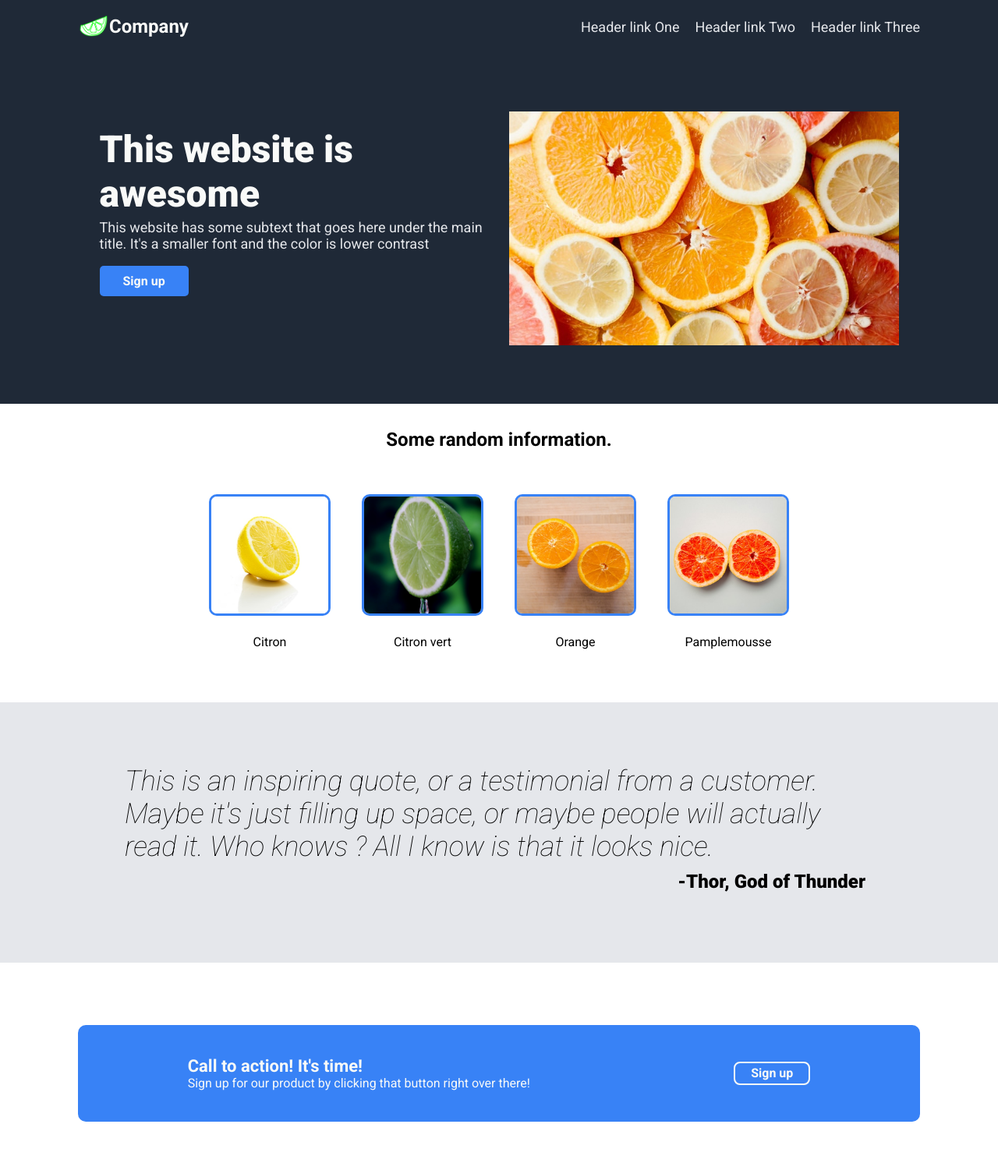
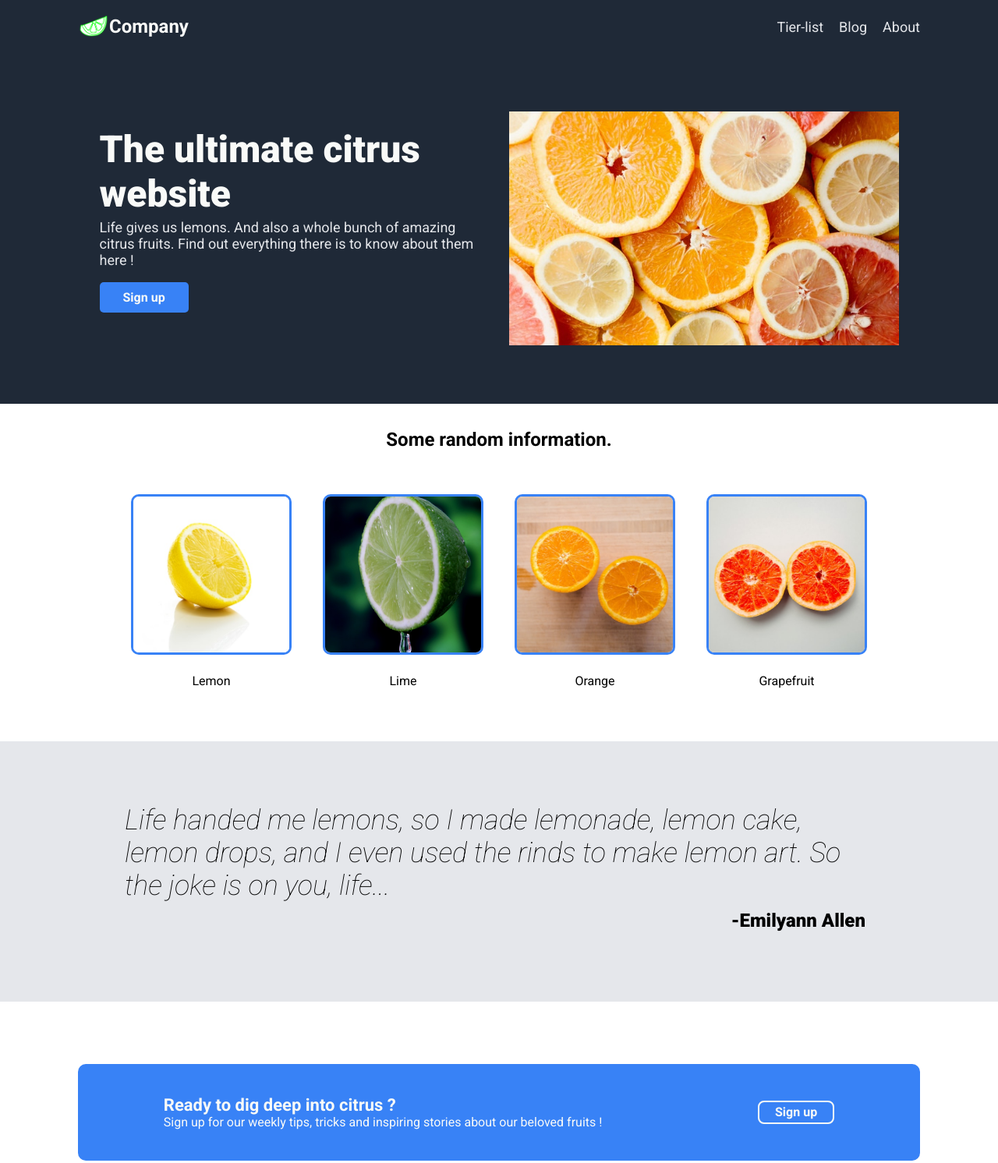
Before and after one commit to Zellrei/landing-page_1, a plain HTML site: page index.html in a window 1280 px wide. Shown: the top 1492 px of the page at 78% size. Drawn offline with Linux system fonts and the light colour scheme.

Commit message:
citrus text added

```diff
--- a/index.html
+++ b/index.html
@@ -19,17 +19,17 @@
 
 			<div class="header-right">
 				<ul>
-					<li>Header link One</li>
-					<li>Header link Two</li>
-					<li>Header link Three</li>
+					<li>Tier-list</li>
+					<li>Blog</li>
+					<li>About</li>
 				</ul>
 			</div>
 		</div>
 
 		<div class="hero">
 			<div class="hero-content">
-				<h1>This website is awesome</h1>
-				<p>This website has some subtext that goes here under the main title. It's a smaller font and the color is lower contrast</p>
+				<h1>The ultimate citrus website</h1>
+				<p>Life gives us lemons. And also a whole bunch of amazing citrus fruits. Find out everything there is to know about them here !</p>
 				<button>Sign up</button>
 			</div>
 			<div class="hero-image">
@@ -40,22 +40,22 @@
 		<div class="content-random-info">
 			<h2>Some random information.</h2>
 			<ul class="content-random-info-list-container">
-				<li><img src="images/lemon.jpg" alt="Citron"><div>Citron</div></li>
-				<li><img src="images/lime.jpg" alt="Citron vert"><div>Citron vert</div></li>
+				<li><img src="images/lemon.jpg" alt="Lemon"><div>Lemon</div></li>
+				<li><img src="images/lime.jpg" alt="Lime"><div>Lime</div></li>
 				<li><img src="images/orange.jpg" alt="Orange"><div>Orange</div></li>
-				<li><img src="images/pamp.jpg" alt="Pamplemousse"><div>Pamplemousse</div></li>
+				<li><img src="images/pamp.jpg" alt="Grapefruit"><div>Grapefruit</div></li>
 			</ul>
 		</div>
 
 		<div class="content-quote">
-			<em>This is an inspiring quote, or a testimonial from a customer. Maybe it's just filling up space, or maybe people will actually read it. Who knows ? All I know is that it looks nice.</em>
-			<span class="quote-source">-Thor, God of Thunder</span>
+			<em>Life handed me lemons, so I made lemonade, lemon cake, lemon drops, and I even used the rinds to make lemon art. So the joke is on you, life...</em>
+			<span class="quote-source">-Emilyann Allen</span>
 		</div>
 
 		<div class="cta-container">
 			<div class="cta-container-legend">
-				<h3>Call to action! It's time!</h3>
-				<p>Sign up for our product by clicking that button right over there!<p>
+				<h3>Ready to dig deep into citrus ?</h3>
+				<p>Sign up for our weekly tips, tricks and inspiring stories about our beloved fruits !<p>
 			</div>
 			<button>Sign up</button>
 		</div>
--- a/styles.css
+++ b/styles.css
@@ -145,8 +145,8 @@ button {
 .content-random-info-list-container > li > img {
 	border: 3px solid #3882F6;
 	border-radius: 10px;
-	height: 150px;
-	width: 150px;
+	height: 200px;
+	width: 200px;
 	margin: 20px;
 	object-fit: cover;
 }
```
